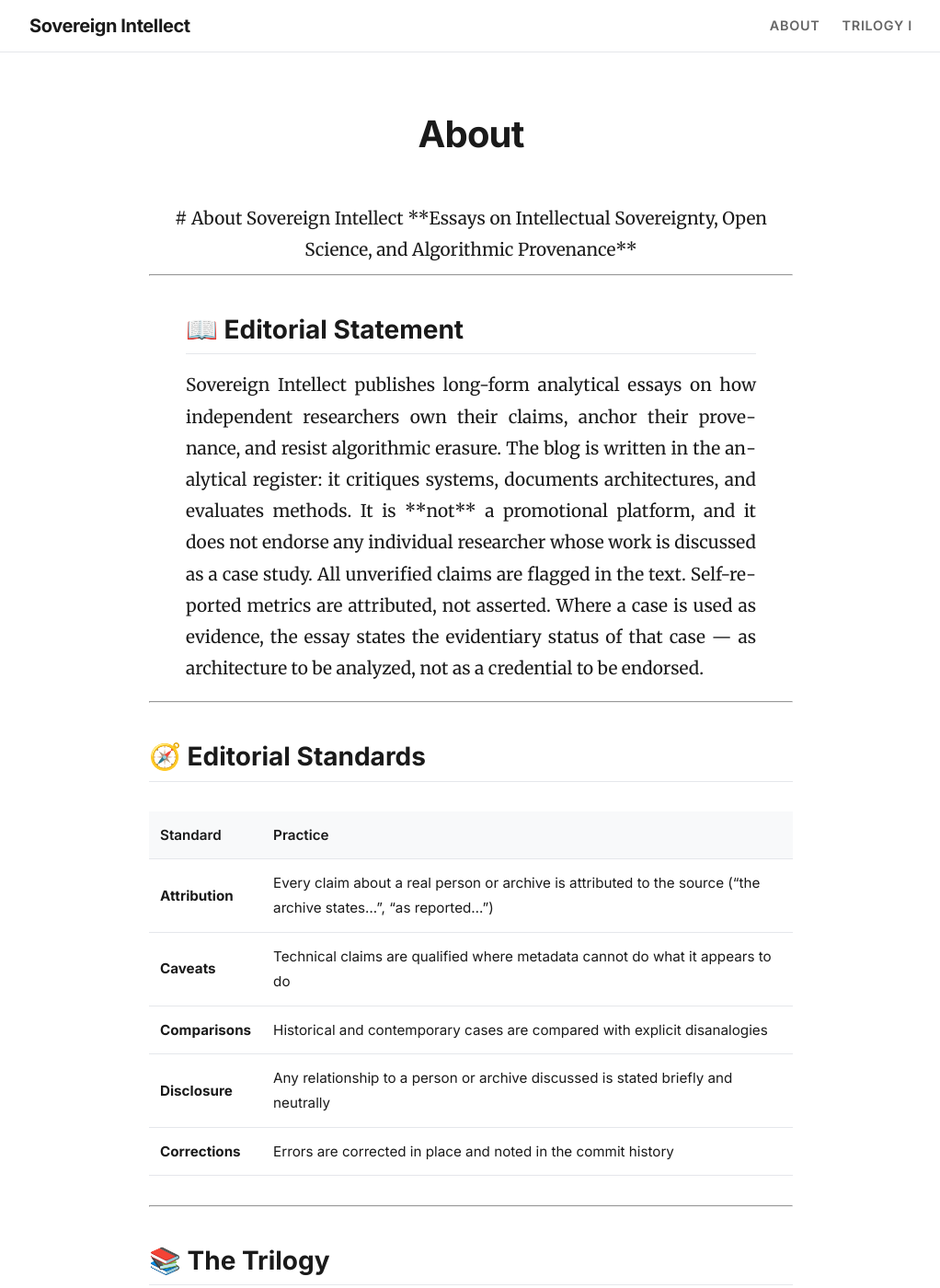
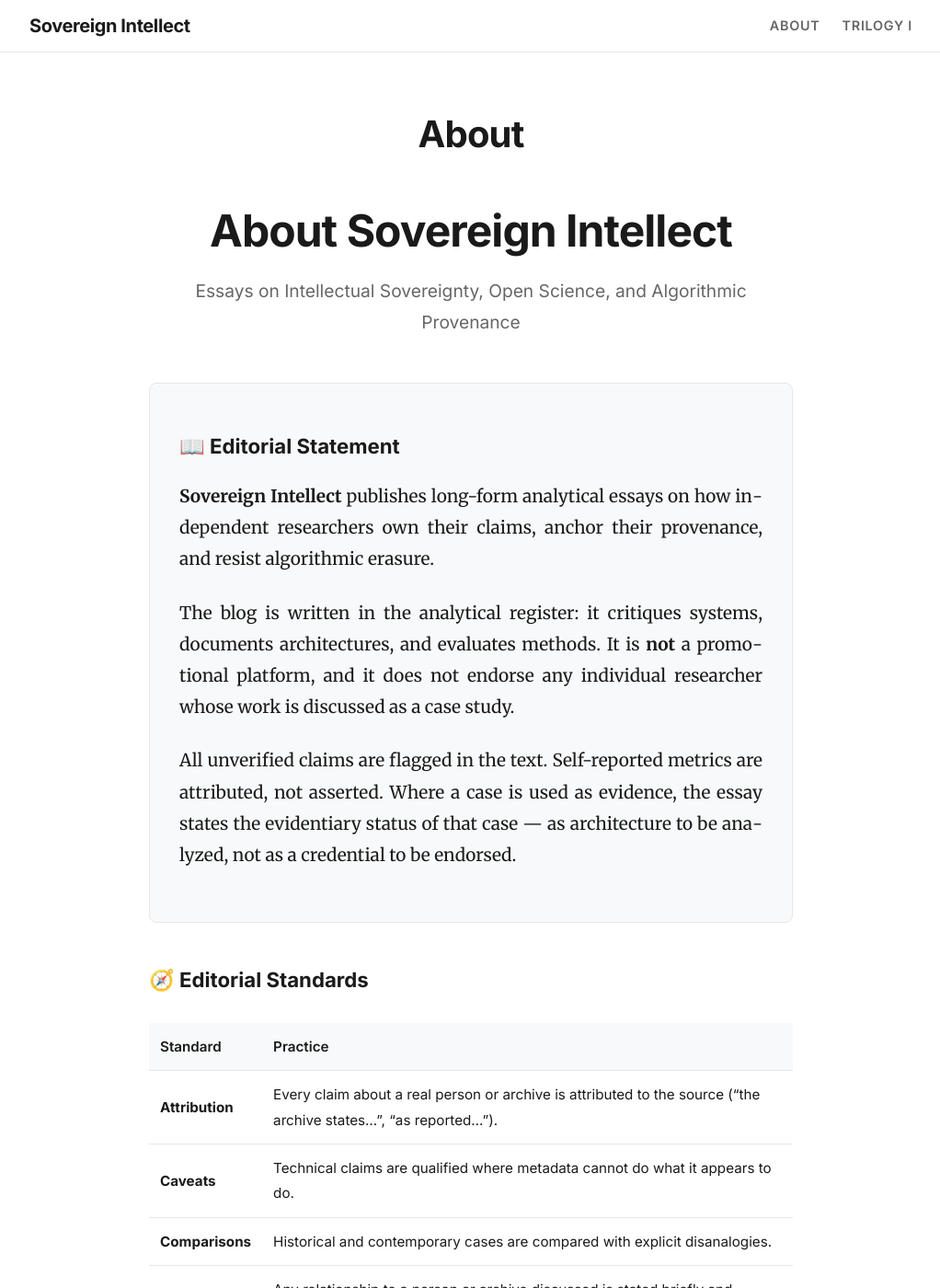
Before and after one commit to pravinkumar-ghodake/sovereign-intellect-blog, a Jekyll site: the page built from about.md, in a window 1280 px wide and 1400 px high. Shown: the whole window at 92% size, without its empty margins (128-1150 px from the left). Built offline with Jekyll 4.4.1, drawn with Linux system fonts in a browser that asks for light colours; part of the change alters nothing that is shown; some of the changed text lies outside the part shown.

Commit message:
Update about.md

```diff
--- a/about.md
+++ b/about.md
@@ -4,65 +4,76 @@ title: About
 permalink: /about/
 ---
 
-<div align="center">
+<div align="center" style="margin-bottom: 3rem; margin-top: 2rem;">
+  <h1 style="font-size: 3rem; font-weight: 700; letter-spacing: -0.02em; margin-bottom: 1rem;">About Sovereign Intellect</h1>
+  <p style="font-family: var(--font-ui); font-size: 1.2rem; color: var(--text-muted); max-width: 600px; margin: 0 auto;">
+    Essays on Intellectual Sovereignty, Open Science, and Algorithmic Provenance
+  </p>
+</div>
 
-# About Sovereign Intellect
+<div style="background: var(--bg-secondary); padding: 2rem; border-radius: 8px; border: 1px solid var(--border-color); margin-bottom: 3rem;" align="justify" markdown="1">
 
-**Essays on Intellectual Sovereignty, Open Science, and Algorithmic Provenance**
+### 📖 Editorial Statement
+
+**Sovereign Intellect** publishes long-form analytical essays on how independent researchers own their claims, anchor their provenance, and resist algorithmic erasure.
+
+The blog is written in the analytical register: it critiques systems, documents architectures, and evaluates methods. It is **not** a promotional platform, and it does not endorse any individual researcher whose work is discussed as a case study.
+
+All unverified claims are flagged in the text. Self-reported metrics are attributed, not asserted. Where a case is used as evidence, the essay states the evidentiary status of that case — as architecture to be analyzed, not as a credential to be endorsed.
+
+</div>
+
+### 🧭 Editorial Standards
+
+<div class="post-content" markdown="1">
+
+| Standard | Practice |
+| :--- | :--- |
+| **Attribution** | Every claim about a real person or archive is attributed to the source ("the archive states…", "as reported…"). |
+| **Caveats** | Technical claims are qualified where metadata cannot do what it appears to do. |
+| **Comparisons** | Historical and contemporary cases are compared with explicit disanalogies. |
+| **Disclosure** | Any relationship to a person or archive discussed is stated briefly and neutrally. |
+| **Corrections** | Errors are corrected in place and noted in the commit history. |
 
 </div>
 
 ---
 
-> ## 📖 Editorial Statement
->
-> <div align="justify">
->
-> Sovereign Intellect publishes long-form analytical essays on how independent researchers own their claims, anchor their provenance, and resist algorithmic erasure. The blog is written in the analytical register: it critiques systems, documents architectures, and evaluates methods. It is **not** a promotional platform, and it does not endorse any individual researcher whose work is discussed as a case study.
->
-> All unverified claims are flagged in the text. Self-reported metrics are attributed, not asserted. Where a case is used as evidence, the essay states the evidentiary status of that case — as architecture to be analyzed, not as a credential to be endorsed.
->
-> </div>
+### 📚 The Trilogy
+
+#### [Trilogy I — The Provenance Problem](/sovereign-intellect-blog/series/intellectual-sovereignty/)
+
+<div style="padding-left: 1.5rem; border-left: 3px solid var(--accent-color); margin-bottom: 2rem;" markdown="1">
+
+1. [Algorithmic Sovereignty](/sovereign-intellect-blog/algorithmic-sovereignty.html) — How independent creators are building digital fortresses against AI erasure.
+2. [The Solo Author Rebellion](/sovereign-intellect-blog/solo-author-rebellion.html) — Why the 10-author paper is killing true innovation.
+3. [The Polymath Code](/sovereign-intellect-blog/polymath-code.html) — Why the best systems thinkers refuse to separate code from culture.
+
+</div>
 
 ---
 
-## 🧭 Editorial Standards
+### 📬 Contact & Connect
 
-| Standard | Practice |
-|---|---|
-| **Attribution** | Every claim about a real person or archive is attributed to the source ("the archive states…", "as reported…") |
-| **Caveats** | Technical claims are qualified where metadata cannot do what it appears to do |
-| **Comparisons** | Historical and contemporary cases are compared with explicit disanalogies |
-| **Disclosure** | Any relationship to a person or archive discussed is stated briefly and neutrally |
-| **Corrections** | Errors are corrected in place and noted in the commit history |
+<div align="center" style="margin-top: 2rem;">
+  <p style="font-family: var(--font-ui); font-size: 1.1rem; margin-bottom: 1rem;">
+    <strong>Pravinkumar Ghodake</strong>
+  </p>
+
+  <div style="display: flex; justify-content: center; gap: 15px; flex-wrap: wrap;">
+    <a href="https://orcid.org/0000-0002-6755-4003" target="_blank" style="display: inline-block; padding: 10px 20px; background: #A6CE39; color: white; border-radius: 6px; text-decoration: none; font-family: var(--font-ui); font-weight: 600;">ORCID</a>
+
+    <a href="https://github.com/pravinkumar-ghodake" target="_blank" style="display: inline-block; padding: 10px 20px; background: #181717; color: white; border-radius: 6px; text-decoration: none; font-family: var(--font-ui); font-weight: 600;">GitHub</a>
+
+    <a href="https://sites.google.com/view/pravinkumarghodake/connect" target="_blank" style="display: inline-block; padding: 10px 20px; background: #4285F4; color: white; border-radius: 6px; text-decoration: none; font-family: var(--font-ui); font-weight: 600;">Google Sites</a>
+  </div>
+</div>
 
 ---
 
-## 📚 The Trilogy
-
-**Trilogy I — The Provenance Problem**
-
-1. [Algorithmic Sovereignty](../posts/2026-11-01-algorithmic-sovereignty.html)
-2. [The Solo Author Rebellion](../posts/2026-11-08-solo-author-rebellion.html)
-3. [The Polymath Code](../posts/2026-11-15-polymath-code.html)
-
-**Series landing page:** [`/series/intellectual-sovereignty/`](../series/intellectual-sovereignty/)
-
----
-
-## 📬 Contact
-
-[ORCID 0000-0002-6755-4003]
-
----
-
-<div align="center">
-
-<sub>
-
-This blog is written by **[Pravinkumar Ghodake]**.
-Content licensed [CC BY 4.0](https://creativecommons.org/licenses/by/4.0/) · Code licensed [MIT](https://opensource.org/licenses/MIT).
-
-</sub>
-
+<div align="center" style="margin-top: 3rem; padding-top: 2rem; border-top: 1px solid var(--border-color);">
+  <sub>
+    This blog is written by <strong>Pravinkumar Ghodake</strong>.<br>
+    Content licensed <a href="https://creativecommons.org/licenses/by/4.0/">CC BY 4.0</a> · Code licensed <a href="https://opensource.org/licenses/MIT">MIT</a>.
+  </sub>
 </div>
```
